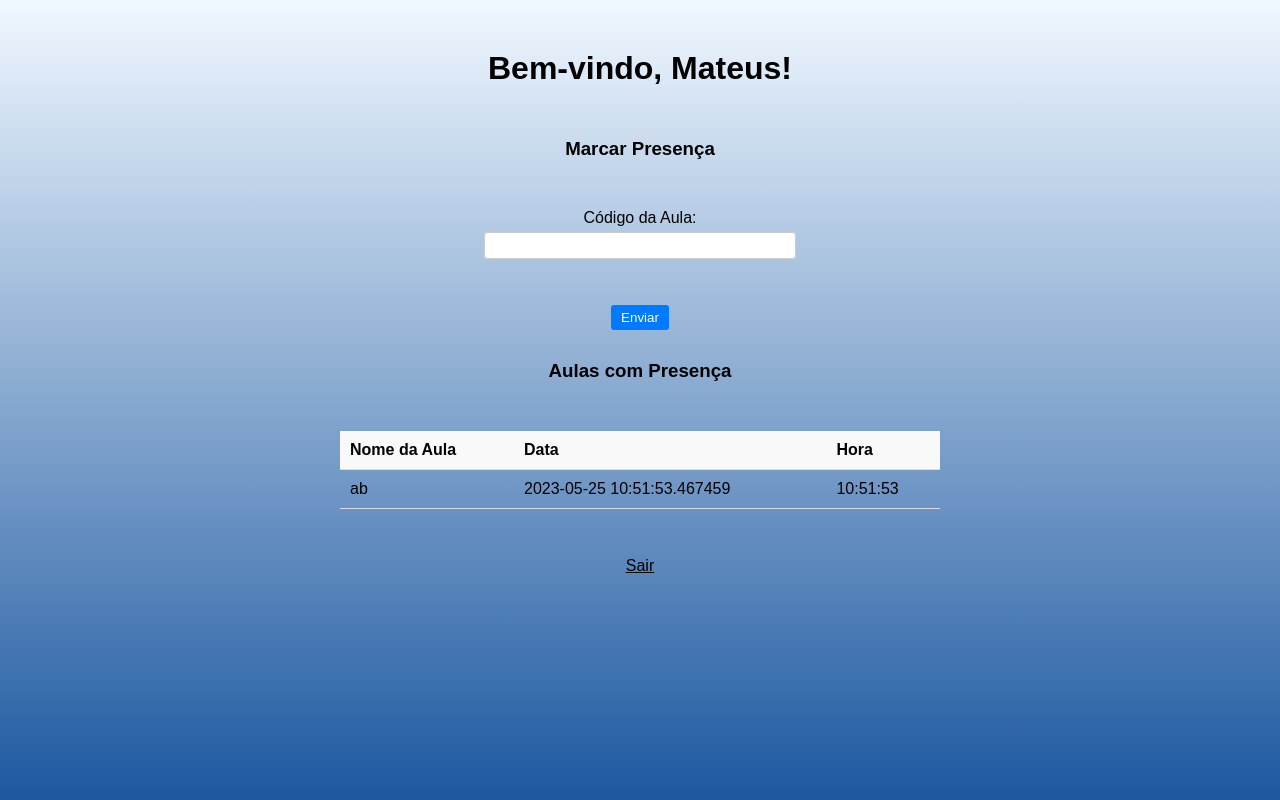
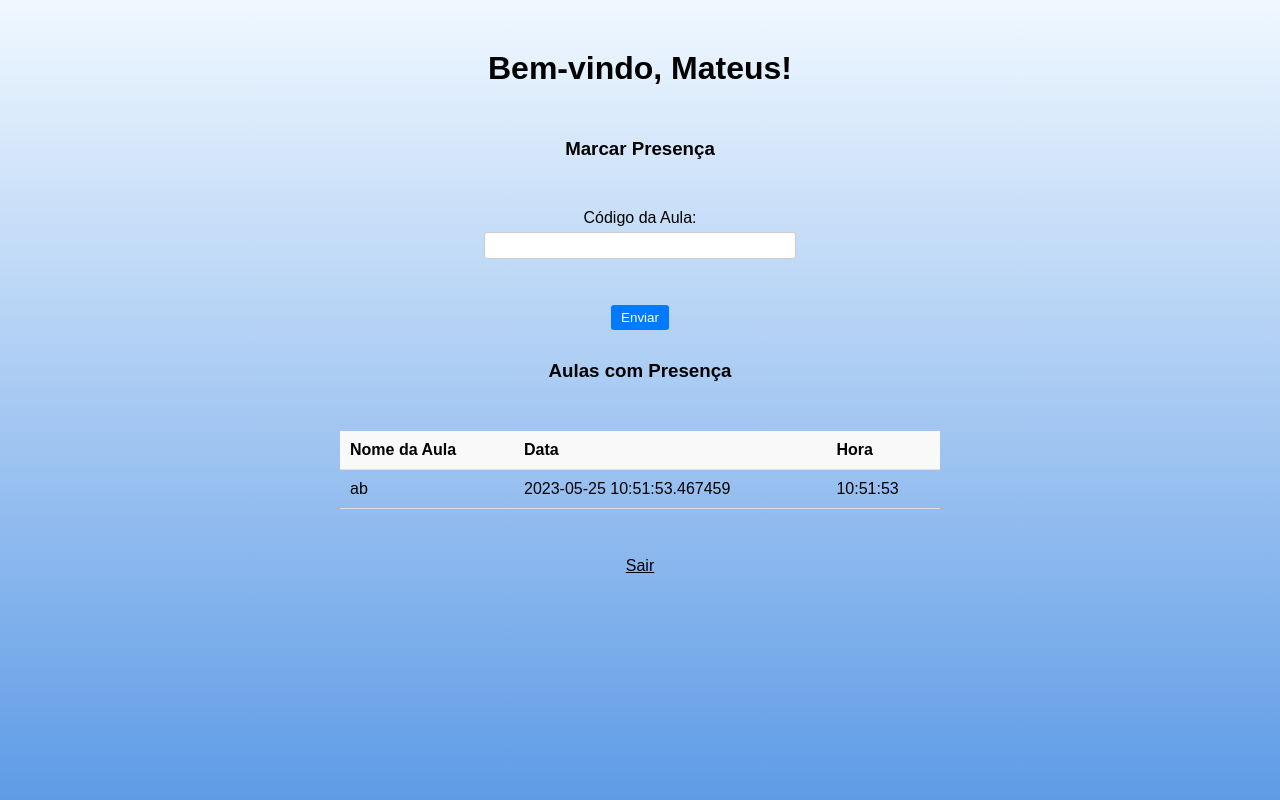
Before and after one commit to Mathweuzz/presenca-eng, a Flask app: page /dashboard in a window 1280 px wide. Run offline with Flask 3, Linux system fonts and the light colour scheme; a user stored in the database is signed in; data comes from the database, SQL or seed files in the repository.

Commit message:
fixed background students

```diff
--- a/static/student.css
+++ b/static/student.css
@@ -1,6 +1,6 @@
 body {
   font-family: Arial, sans-serif;
-  background-image: linear-gradient(aliceblue, rgb(29, 88, 160));
+  background-image: linear-gradient(aliceblue, rgb(94, 155, 230));
   height: 100vh;
   margin: 0;
   padding: 0;
```
